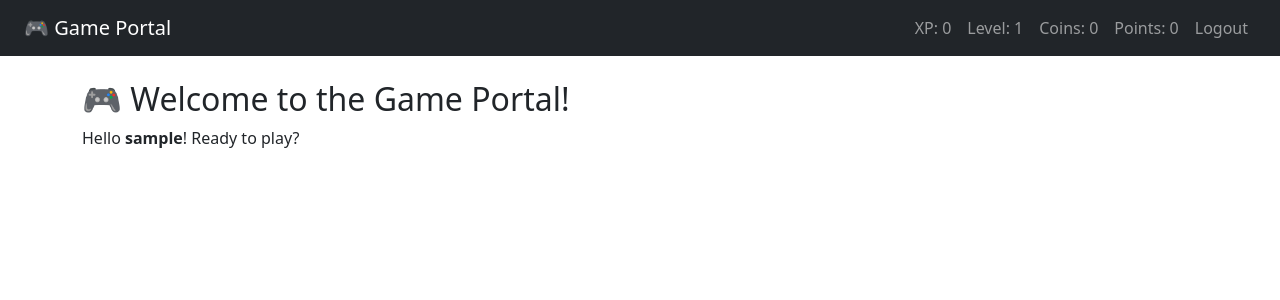
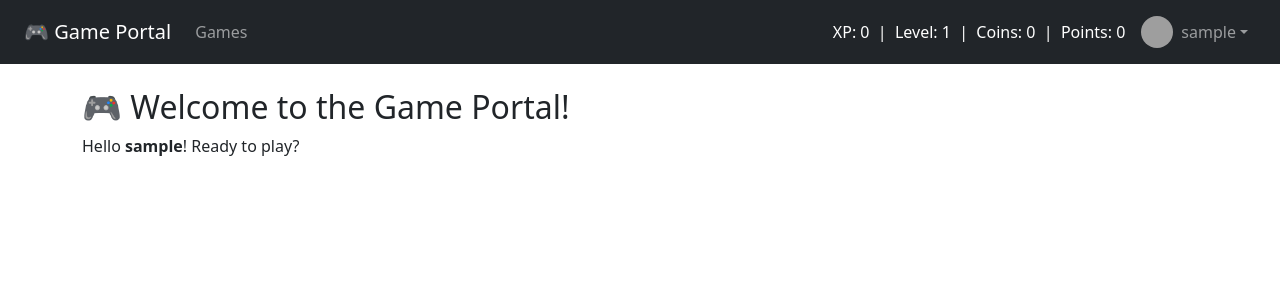
Before and after one commit to smartshopia/FGame, a Django app: page / in a window 1280 px wide. Shown: the top 300 px of the page. Run offline with Django 5.2, Linux system fonts and the light colour scheme; the visitor is signed in with stand-in values (Sample User, id 1); grey boxes are pictures that could not be loaded.

Commit message:
base updated

```diff
--- a/FGame/core/templates/core/base.html
+++ b/FGame/core/templates/core/base.html
@@ -5,18 +5,57 @@
     <meta charset="UTF-8">
     <title>{% block title %}Game Portal{% endblock %}</title>
     <link href="https://cdn.jsdelivr.net/npm/bootstrap@5.3.3/dist/css/bootstrap.min.css" rel="stylesheet">
+    <style>
+        .navbar-profile-img {
+            width: 32px;
+            height: 32px;
+            object-fit: cover;
+            border-radius: 50%;
+            margin-right: 8px;
+        }
+    </style>
 </head>
 <body>
 <nav class="navbar navbar-expand-lg navbar-dark bg-dark px-4">
     <a class="navbar-brand" href="/">🎮 Game Portal</a>
-        <div class="collapse navbar-collapse">
+    <button class="navbar-toggler" type="button" data-bs-toggle="collapse" data-bs-target="#navbarContent">
+        <span class="navbar-toggler-icon"></span>
+    </button>
+
+    <div class="collapse navbar-collapse" id="navbarContent">
+        <ul class="navbar-nav me-auto">
+            <li class="nav-item">
+                <a class="nav-link" href="{% url 'games' %}">Games</a>
+            </li>
+        </ul>
+
         <ul class="navbar-nav ms-auto">
             {% if user.is_authenticated %}
-                <li class="nav-item"><a class="nav-link" href="#">XP: {{ user.xp }}</a></li>
-                <li class="nav-item"><a class="nav-link" href="#">Level: {{ user.level }}</a></li>
-                <li class="nav-item"><a class="nav-link" href="#">Coins: {{ user.coins }}</a></li>
-                <li class="nav-item"><a class="nav-link" href="#">Points: {{ user.points }}</a></li>
-                <li class="nav-item"><a class="nav-link" href="{% url 'logout' %}">Logout</a></li>
+            <li class="nav-item d-flex align-items-center text-white me-2">
+                XP: {{ user.xp }} &nbsp;|&nbsp; Level: {{ user.level }} &nbsp;|&nbsp; Coins: {{ user.coins }} &nbsp;|&nbsp; Points: {{ user.points }}
+            </li>
+            <li class="nav-item dropdown">
+                <a class="nav-link dropdown-toggle d-flex align-items-center" href="#" id="userDropdown" role="button" data-bs-toggle="dropdown" aria-expanded="false">
+                    {% if user.profile.image %}
+                        <img src="{{ user.profile.image.url }}" alt="Profile" class="navbar-profile-img">
+                    {% else %}
+                        <img src="{% static 'images/default-profile.png' %}" alt="Default" class="navbar-profile-img">
+                    {% endif %}
+                    {{ user.username }}
+                </a>
+                <ul class="dropdown-menu dropdown-menu-end" aria-labelledby="userDropdown">
+                    <li><a class="dropdown-item" href="{% url 'edit_profile' %}">Edit Profile</a></li>
+                    <li><a class="dropdown-item" href="{% url 'leaderboard' %}">Leaderboard</a></li>
+                    <li><hr class="dropdown-divider"></li>
+                    <li>
+                        <form method="POST" action="{% url 'logout' %}" style="margin: 0;">
+                            {% csrf_token %}
+                            <button type="submit" class="dropdown-item">Logout</button>
+                        </form>
+                    </li>
+
+                </ul>
+            </li>
             {% else %}
             <li class="nav-item"><a class="nav-link" href="{% url 'login' %}">Login</a></li>
             <li class="nav-item"><a class="nav-link" href="{% url 'signup' %}">Sign up</a></li>
@@ -28,5 +67,7 @@
 <div class="container my-4">
     {% block content %}{% endblock %}
 </div>
+
+<script src="https://cdn.jsdelivr.net/npm/bootstrap@5.3.3/dist/js/bootstrap.bundle.min.js"></script>
 </body>
 </html>
```
Lines whose indentation alone changed are shown as unchanged.
